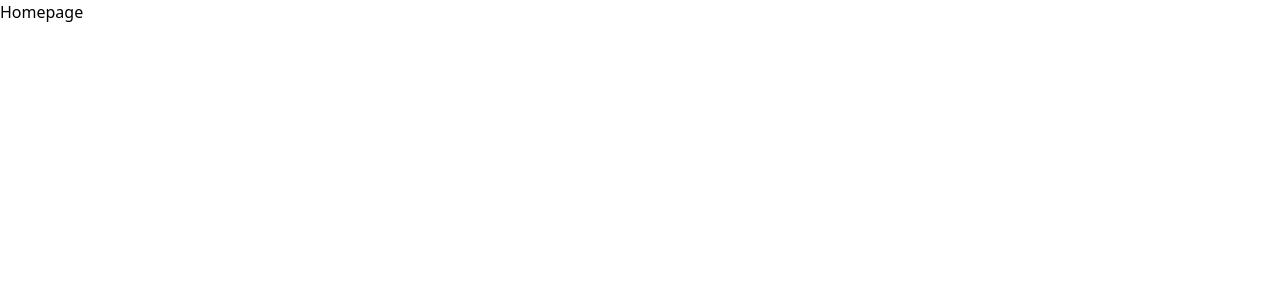
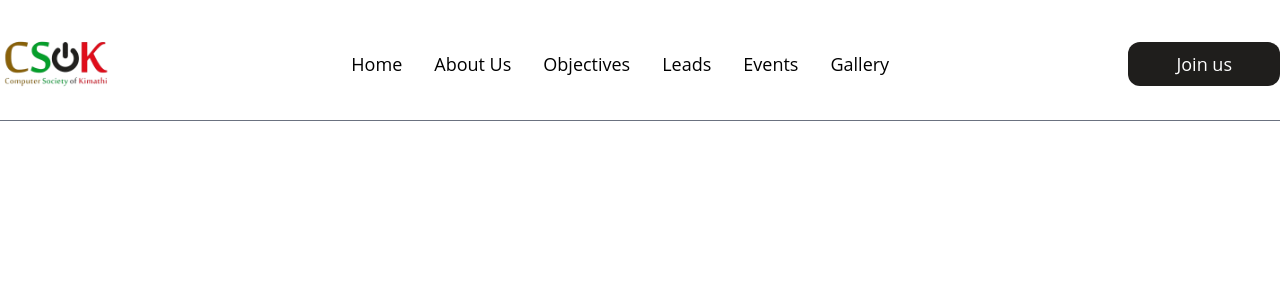
Before and after one commit to divin3circle/csok, a React (Vite) app: page / in a window 1280 px wide. Shown: the top 300 px of the page. Built offline with nearby package versions, Linux system fonts and the light colour scheme.

Commit message:
Update favicon, enhance Navbar component, and integrate it into HomePage

```diff
--- a/index.html
+++ b/index.html
@@ -2,7 +2,7 @@
 <html lang="en">
   <head>
     <meta charset="UTF-8" />
-    <link rel="icon" type="image/svg+xml" href="/vite.svg" />
+    <link rel="icon" href="/csokcontinuity.png" />
     <meta name="viewport" content="width=device-width, initial-scale=1.0" />
     <title>CSOK - Dedan Kimathi</title>
   </head>
--- a/src/components/app/navbar.tsx
+++ b/src/components/app/navbar.tsx
@@ -1,9 +1,25 @@
 import React from "react";
+import logo from "../../../public/csoklogo.png";
 
 function Navbar() {
   return (
-    <div>
-      <h1>Navbar</h1>
+    <div className="flex justify-between items-center my-2 border-b-[1px] border-gray-500">
+      <div>
+        <img src={logo} alt="logo" className="w-28 h-28" />
+      </div>
+      <div className="flex items-center justify-between gap-4">
+        <h1 className="font-body mx-2 text-lg cursor-pointer">Home</h1>
+        <h1 className="font-body mx-2 text-lg cursor-pointer">About Us</h1>
+        <h1 className="font-body mx-2 text-lg cursor-pointer">Objectives</h1>
+        <h1 className="font-body mx-2 text-lg cursor-pointer">Leads</h1>
+        <h1 className="font-body mx-2 text-lg cursor-pointer">Events</h1>
+        <h1 className="font-body mx-2 text-lg cursor-pointer">Gallery</h1>
+      </div>
+      <div>
+        <button className="bg-primary px-12 py-2 rounded-xl text-lg font-body text-white">
+          Join us
+        </button>
+      </div>
     </div>
   );
 }
--- a/src/pages/homepage.tsx
+++ b/src/pages/homepage.tsx
@@ -1,9 +1,10 @@
 import React from "react";
+import Navbar from "../components/app/navbar";
 
 function HomePage() {
   return (
     <div className="max-w-[1290px] mx-auto my-0">
-      <h1>Homepage</h1>
+      <Navbar />
     </div>
   );
 }
--- a/tailwind.config.js
+++ b/tailwind.config.js
@@ -11,7 +11,7 @@ export default {
         body: "##17252a",
         brush: "##def2f1",
         background: "#ffffff",
-        primary: "##1f1e1c",
+        primary: "#1f1e1c",
       },
     },
   },
```
